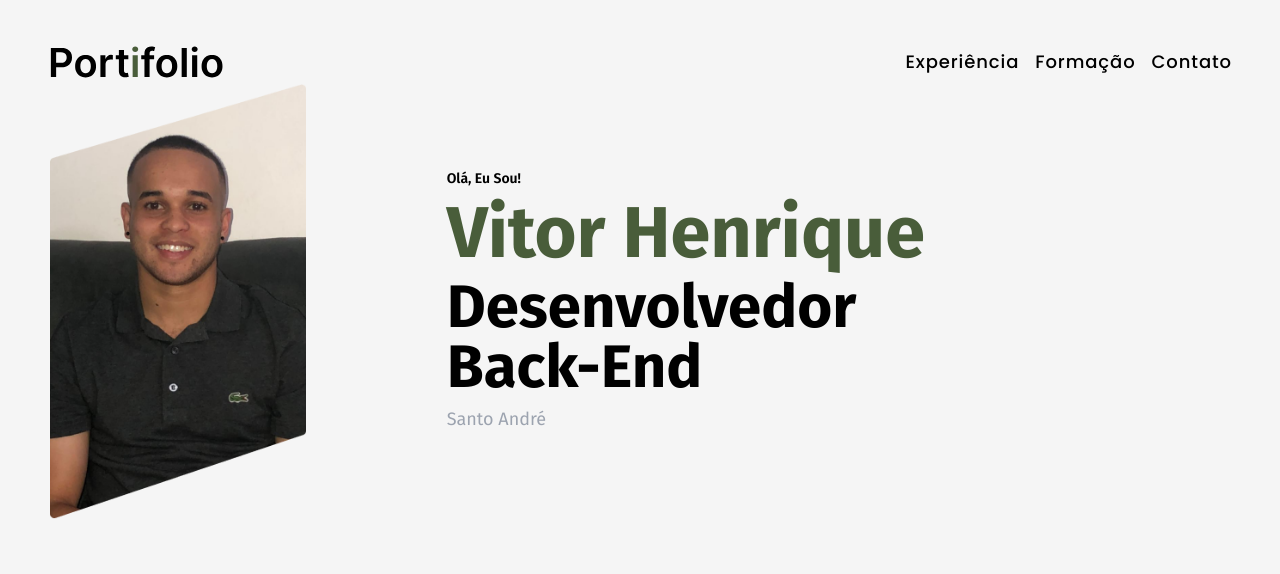
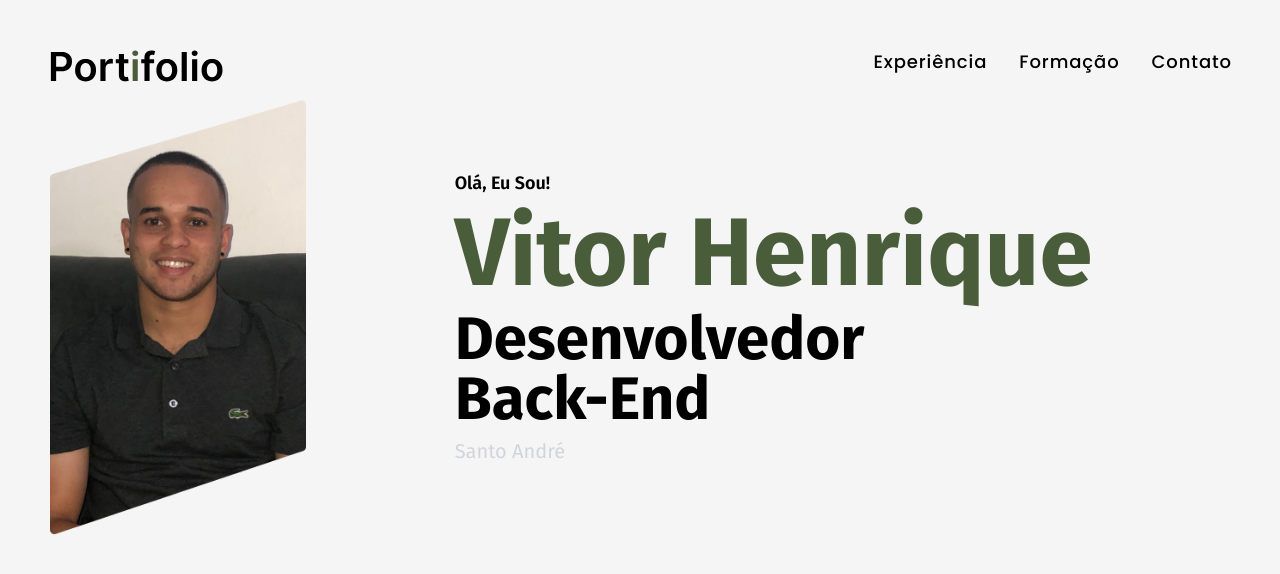
Before and after one commit to VitorHSilver/Portfolio, a React (Create React App) app: page / in a window 1280 px wide. Shown: the top 574 px of the page. Built offline with nearby package versions, Linux system fonts and the light colour scheme.

Commit message:
Refactor layout and styles in Introduction and NavBar components

```diff
--- a/src/App.css
+++ b/src/App.css
@@ -12,8 +12,4 @@ ul{
   font-family: 'Poppins', sans-serif;
 }
 
-#indroducao{
- display: grid;
- grid-template-columns: 1fr 2fr;
-}
 /* Hover links */
--- a/src/Introduction.js
+++ b/src/Introduction.js
@@ -3,15 +3,19 @@ import vitor from './vitor.png';
 function Introduction() {
      return (
           <>
-               <main class=" grid grid-cols-custom-layout items-center">
-                    <img src={vitor} alt="Vitor" className="w-64" />
-                    <div className="flex flex-col  gap-2  leading-3  max-smartphone:p-2 ">
-                         <p className="text-sm font-semibold">Olá, Eu Sou!</p>
-                         <h1 className="text-7xl text-crocoGreen font-bold max-smartphone:text-2xl">Vitor Henrique</h1>
-                         <h1 className="font-bold text-6xl max-smartphone:text-2xl">
+               <main class=" grid grid-cols-custom-layout max-[800px]:grid-cols-2 items-center justify-stretch">
+                    <img src={vitor} alt="Vitor" className="w-64 max-smallscreen:hidden max-[250px]:hidden" />
+                    <div className="flex flex-col  gap-2  leading-3  max-smartphone:p-2 min-[400px]:pl-2  ">
+                         <p className="text-base font-semibold lg:text-lg md:text-sm sm:text-2x1 ">Olá, Eu Sou!</p>
+                         <h1 className="text-4xl sm:text-6xl md:text-7xl lg:text-8xl text-crocoGreen font-bold max-smartphone:text-2xl max-smallscreen:text-1xl ">
+                              Vitor Henrique
+                         </h1>
+                         <h1 className="font-bold text-3xl sm:text-3xl md:text-5xl lg:text-6xl max-smartphone:text-2xl">
                               Desenvolvedor<br></br>Back-End
                          </h1>
-                         <p className="text-gray-400 text-lg">Santo André</p>
+                         <p className="text-gray-300 text-lg max-smallscreen:text-sm max-smartphone:text-base lg:text-xl">
+                              Santo André
+                         </p>
                     </div>
                </main>
           </>
--- a/src/navBar.js
+++ b/src/navBar.js
@@ -2,12 +2,12 @@ function NavBar() {
      return (
           <div className="font-semibold mt-10 ">
                <div className="flex items-center justify-between max-md:flex-col ">
-                    <img src="./Portifolio.svg" alt="logo" />
-                    <ul className="flex  font-medium text-lg max-sm:flex-col max-sm:pb-4 max-[300px]:text-base max-[300px]:pt-4 ">
+                    <img src="./Portifolio.svg" alt="logo" className="mb-2" />
+                    <ul className="flex font-medium gap-4 text-lg max-sm:flex-col max-sm:pb-4 max-[300px]:text-sm max-[300px]:pt-4 mb-4">
                          <li>
                               <a
                                    href="#experiencia"
-                                   className="relative inline-block px-2 py-2 no-underline tracking-wider after:content-[''] after:absolute after:bottom-0 after:left-1/2 after:h-0.5 after:w-0 after:bg-[#495D3A] after:transition-all after:duration-300 hover:after:w-full hover:after:left-0"
+                                   className="relative inline-block px-2 py-2 no-underline tracking-wider after:content-[''] after:absolute after:bottom-0 after:left-1/2 after:h-0.5 after:w-0 after:bg-[#495D3A] after:transition-all after:duration-300 hover:after:w-full hover:after:left-0 "
                               >
                                    Experiência
                               </a>
--- a/tailwind.config.js
+++ b/tailwind.config.js
@@ -11,6 +11,7 @@ module.exports = {
                },
                screens: {
                     smartphone: '400px',
+                    smallscreen: '200px',
                },
           },
      },
```
